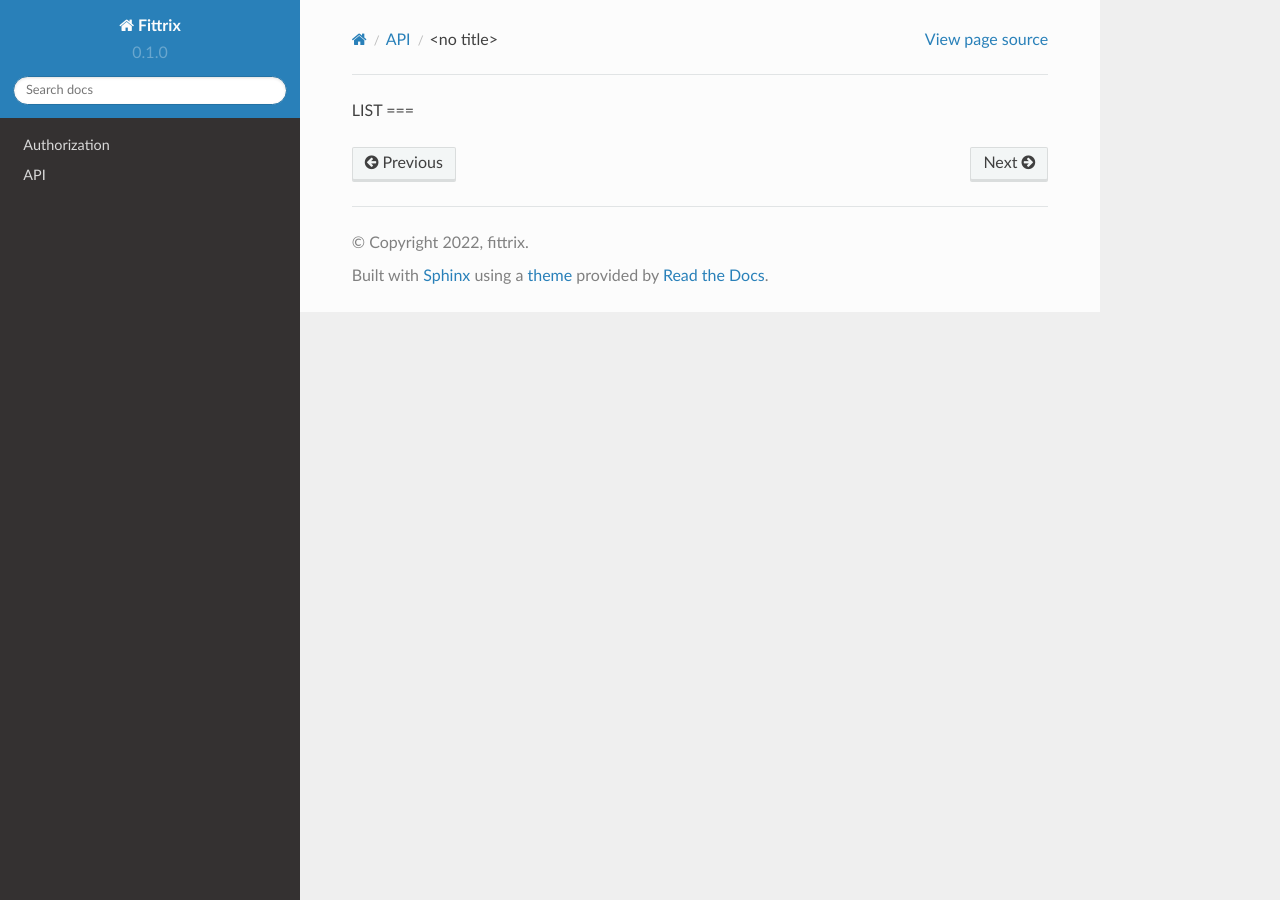
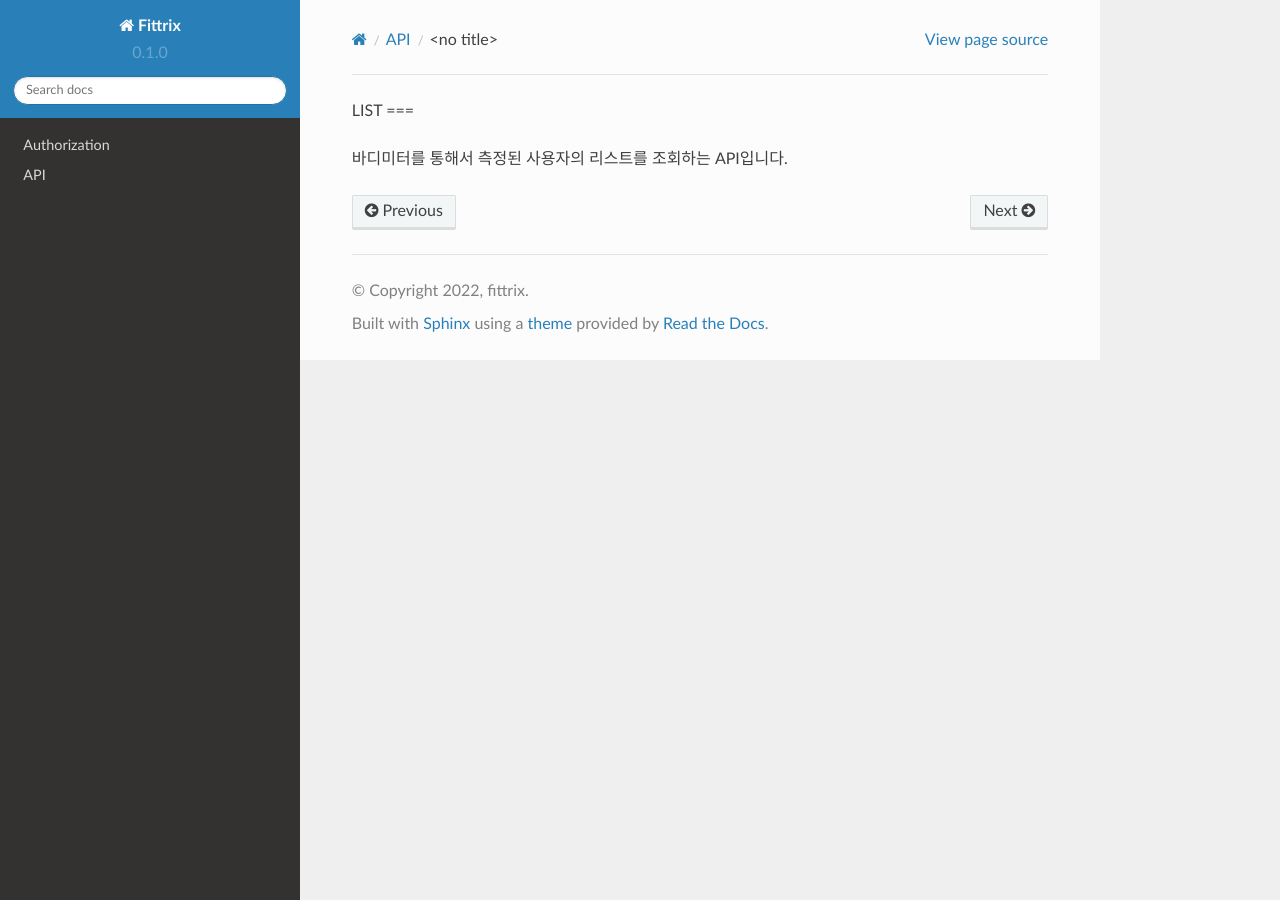
Before and after one commit to fittrix-dev/single_api, a Sphinx documentation site: the page built from docs/source/list.rst, in a window 1280 px wide. Built offline with Sphinx 7.4.7 and the Read the Docs theme 2.0.0, drawn with Linux system fonts in a browser that asks for light colours; pages that are not in the unit, such as notebooks, are missing from menus.

Commit message:
api 리스트 #6

```diff
--- a/docs/source/list.rst
+++ b/docs/source/list.rst
@@ -1,2 +1,4 @@
 LIST
 ===
+
+바디미터를 통해서 측정된 사용자의 리스트를 조회하는 API입니다.
```
